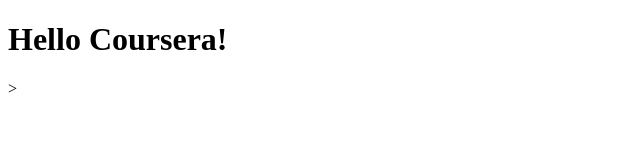
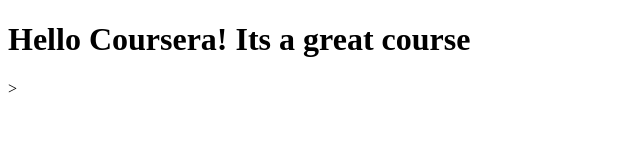
Before and after one commit to atsignmoein/projectWeb, a plain HTML site: page site/index.html in a window 1280 px wide. Shown: the whole page, without its empty margins (0-640 px from the left). Drawn offline with Linux system fonts and the light colour scheme.

Commit message:
small addition to our page content

```diff
--- a/site/index.html
+++ b/site/index.html
@@ -4,6 +4,6 @@
 	<title>Hello Coursera!</title>
 </head>
 <body>
-<h1>Hello Coursera!</h1>>
+<h1>Hello Coursera! Its a great course</h1>>
 </body>
 </html>
```
